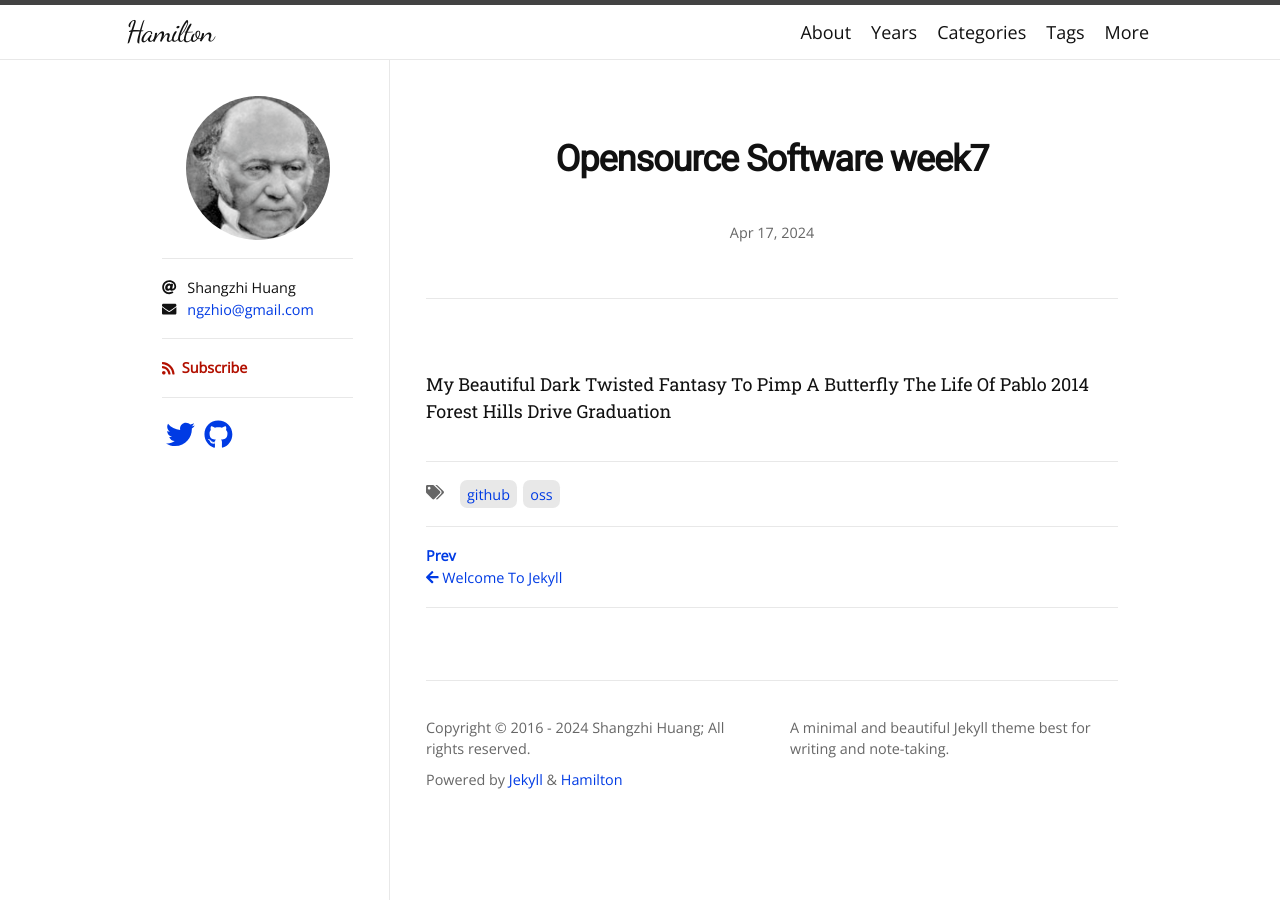
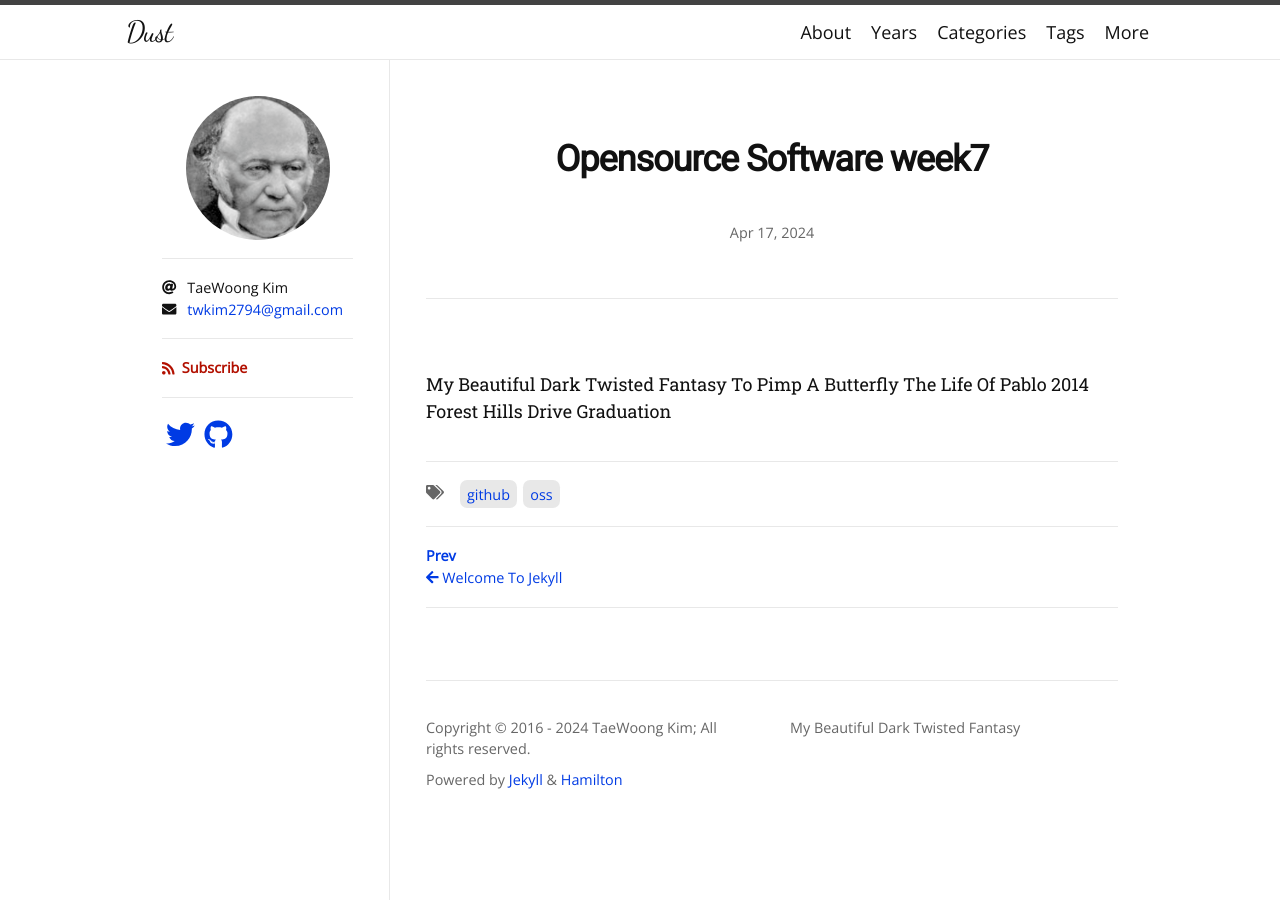
Before and after one commit to marioyokim/marioyokim.github.io, a Jekyll site: the page built from _posts/2024-04-17-oss-test.md, in a window 1280 px wide. Built offline with Jekyll 4.4.1, drawn with Linux system fonts in a browser that asks for light colours; nearby versions of some CDN libraries; some web fonts are replaced.

Commit message:
second commit

```diff
--- a/_config.yml
+++ b/_config.yml
@@ -1,8 +1,8 @@
-title: Hamilton
-description: A minimal and beautiful Jekyll theme best for writing and note-taking.
-author: Shangzhi Huang
+title: Dust
+description: My Beautiful Dark Twisted Fantasy
+author: TaeWoong Kim
 avatar: /logo.png
-email: ngzhio@gmail.com
+email: twkim2794@gmail.com
 
 plugins:
   - jekyll-seo-tag
@@ -29,15 +29,7 @@ exclude:
 
 # Jekyll SEO Tag (Optional)
 # =========================
-twitter:
-  username: ngzhio
-  card: summary
 logo: logo.png
 social:
-  name: Shangzhi Huang
-  links:
-    - https://twitter.com/ngzhio
-    - https://www.facebook.com/ngzhio
-    - https://github.com/ngzhio
-google_site_verification: u4WXQl0Eu66rsQo2kRdCNx
-lang: en
+  name: TaeWoong Kim
+lang: jp
```
Also changed, not shown: _posts/2024-04-17-oss-test.md (+1 -1 lines), _index.yml (added).
